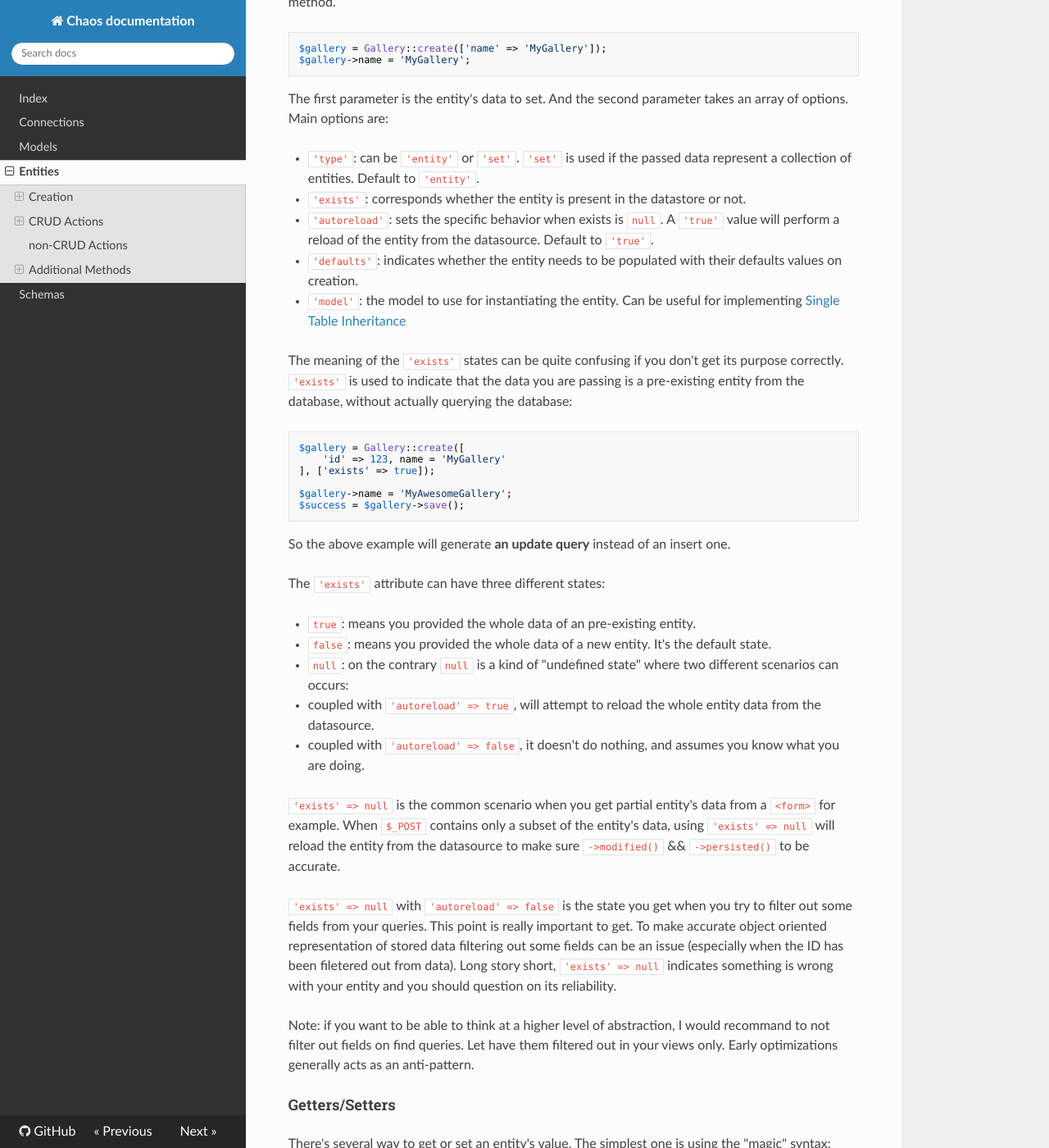
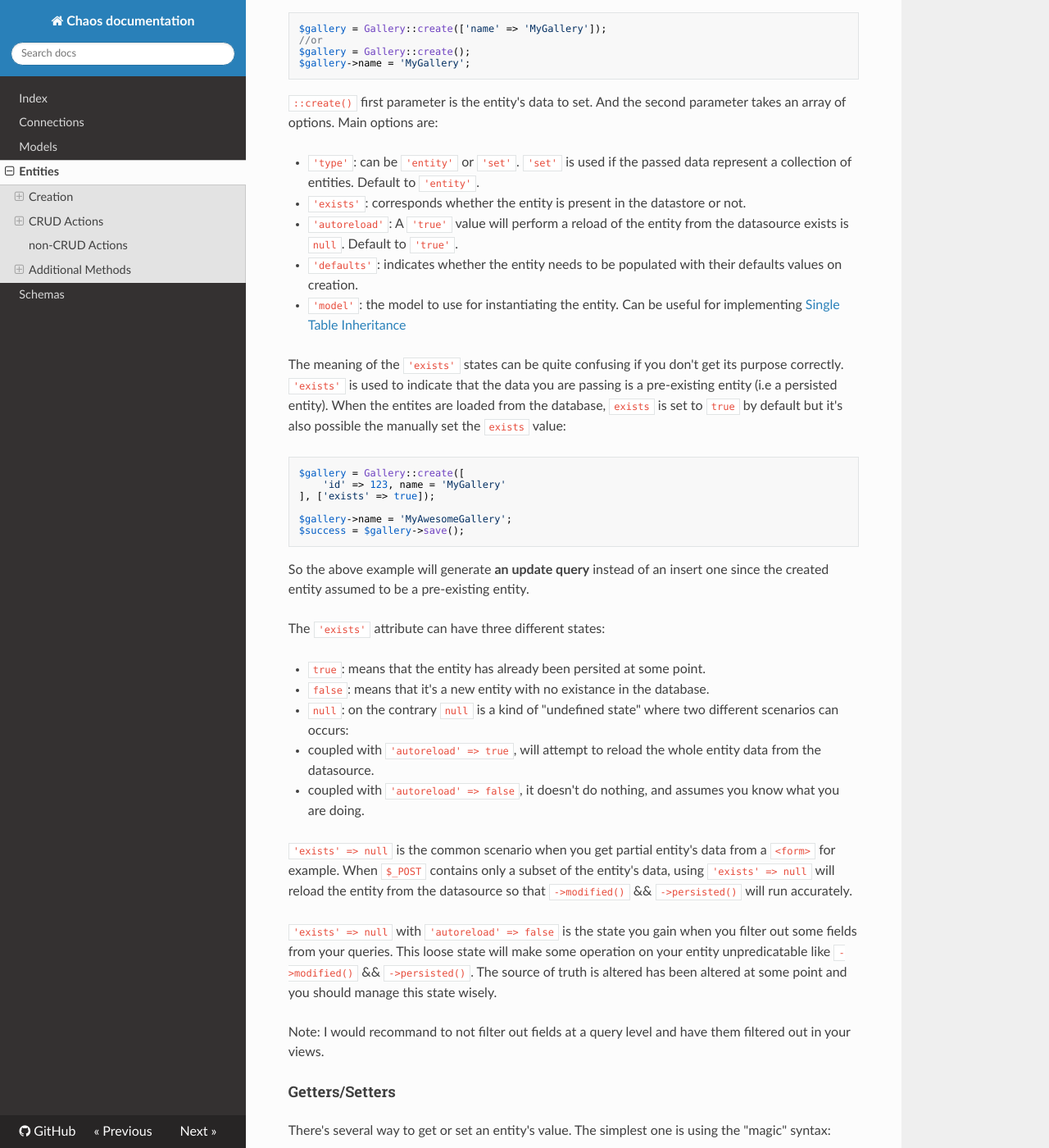
Before and after one commit to crysalead/chaos-orm, an MkDocs documentation site: the page built from docs/entities.md, in a window 1280 px wide and 1400 px high, scrolled down 359 px. Shown: the whole window at 82% size. Built offline with MkDocs 1.6.1, drawn with Linux system fonts in a browser that asks for light colours; nearby versions of some CDN libraries; old or Windows-style settings are respelled for this version of MkDocs; some of the changed text lies outside the part shown.

````diff
--- a/docs/entities.md
+++ b/docs/entities.md
@@ -7,22 +7,24 @@
 
 ### <a name="creation"></a>Creation
 
-Once a model has been defined it's possible to create entity instances using its `::create()` method.
+Once a model has been defined it's possible to create an entity instance using `::create()`:
 
 ```php
 $gallery = Gallery::create(['name' => 'MyGallery']);
+//or
+$gallery = Gallery::create();
 $gallery->name = 'MyGallery';
 ```
 
-The first parameter is the entity's data to set. And the second parameter takes an array of options. Main options are:
+`::create()` first parameter is the entity's data to set. And the second parameter takes an array of options. Main options are:
 
 * `'type'`: can be `'entity'` or `'set'`. `'set'` is used if the passed data represent a collection of entities. Default to `'entity'`.
 * `'exists'`: corresponds whether the entity is present in the datastore or not.
-* `'autoreload'`: sets the specific behavior when exists is `null`. A `'true'` value will perform a reload of the entity from the datasource. Default to `'true'`.
+* `'autoreload'`: A `'true'` value will perform a reload of the entity from the datasource exists is `null`. Default to `'true'`.
 * `'defaults'`: indicates whether the entity needs to be populated with their defaults values on creation.
 * `'model'`: the model to use for instantiating the entity. Can be useful for implementing [Single Table Inheritance](http://martinfowler.com/eaaCatalog/singleTableInheritance.html)
 
-The meaning of the `'exists'` states can be quite confusing if you don't get its purpose correctly. `'exists'` is used to indicate that the data you are passing is a pre-existing entity from the database, without actually querying the database:
+The meaning of the `'exists'` states can be quite confusing if you don't get its purpose correctly. `'exists'` is used to indicate that the data you are passing is a pre-existing entity (i.e a persisted entity). When the entites are loaded from the database, `exists` is set to `true` by default but it's also possible the manually set the `exists` value:
 
 ```php
 $gallery = Gallery::create([
@@ -33,21 +35,21 @@ $gallery->name = 'MyAwesomeGallery';
 $success = $gallery->save();
 ```
 
-So the above example will generate **an update query** instead of an insert one.
+So the above example will generate **an update query** instead of an insert one since the created entity assumed to be a pre-existing entity.
 
 The `'exists'` attribute can have three different states:
 
-* `true`: means you provided the whole data of an pre-existing entity.
-* `false`: means you provided the whole data of a new entity. It's the default state.
+* `true`: means that the entity has already been persited at some point.
+* `false`: means that it's a new entity with no existance in the database.
 * `null`: on the contrary `null` is a kind of "undefined state" where two different scenarios can occurs:
   * coupled with `'autoreload' => true`, will attempt to reload the whole entity data from the datasource.
   * coupled with `'autoreload' => false`, it doesn't do nothing, and assumes you know what you are doing.
 
-`'exists' => null` is the common scenario when you get partial entity's data from a `<form>` for example. When `$_POST` contains only a subset of the entity's data, using `'exists' => null` will reload the entity from the datasource to make sure `->modified()` && `->persisted()` to be accurate.
+`'exists' => null` is the common scenario when you get partial entity's data from a `<form>` for example. When `$_POST` contains only a subset of the entity's data, using `'exists' => null` will reload the entity from the datasource so that `->modified()` && `->persisted()` will run accurately.
 
-`'exists' => null` with `'autoreload' => false` is the state you get when you try to filter out some fields from your queries. This point is really important to get. To make accurate object oriented representation of stored data filtering out some fields can be an issue (especially when the ID has been filetered out from data). Long story short, `'exists' => null` indicates something is wrong with your entity and you should question on its reliability.
+`'exists' => null` with `'autoreload' => false` is the state you gain when you filter out some fields from your queries. This loose state will make some operation on your entity unpredicatable like `->modified()` && `->persisted()`. The source of truth is altered has been altered at some point and you should manage this state wisely.
 
-Note: if you want to be able to think at a higher level of abstraction, I would recommand to not filter out fields on find queries. Let have them filtered out in your views only. Early optimizations generally acts as an anti-pattern.
+Note: I would recommand to not filter out fields at a query level and have them filtered out in your views.
 
 #### Getters/Setters
 
@@ -65,7 +67,8 @@ Let's take the following example:
 ```php
 class User
 {
-    public funciton getFullname() {
+    public funciton getFullname()
+    {
         return $this->firstname . ' ' . $this->lastname;
     }
 }
@@ -94,7 +97,7 @@ $gallery->set([
 
 In a reciprocal manner using `->get()` will returns the whole entity's data.
 
-Although it have a different purpose `->to()` is also a useful method to get entity's data. The main purpose of `->to()` is to exports entity's data into a different format.
+Although it have a different purpose `->to()` is also a useful method to export entity's data into a different format.
 
 For example `->to('array')` (or the alias `->data()`) exports the entity's data using the schema `'array'` formatters. See the [schema documentation to learn more about formatters & custom types](schemas.md).
 
@@ -121,7 +124,7 @@ if ($gallery->save()) {
 }
 ```
 
-Note: the `->save()` method method also validates entity's data by default if you have any validation rules defined at the model level. More information on [validation & errors here](models.md#validations).
+Note: the `->save()` method also validates entity's data by default. More information on [validation & errors here](models.md#validations).
 
 The `->save()` method takes as first argument an array of options. Possible values are:
 
@@ -129,7 +132,7 @@ The `->save()` method takes as first argument an array of options. Possible valu
 * `'events'`: A string or array defining one or more validation events. Events are different contexts in which data events can occur, and correspond to the optional 'on' key in validation rules. They will be passed to the `->validate()` method if 'validate' is not `false`.
 * `'whitelist'`: An array of fields that are allowed to be saved. Defaults to the schema fields.
 
-Once an entity has been saved its exists value has been set to `true` which will lead to do `UPDATE` queries the next `->save()` calls.
+Once an entity has been saved its exists value is setted to `true`.
 
 Example:
 
@@ -146,8 +149,6 @@ $gallery->save()              // update query
 $gallery->exists()            // true
 ```
 
-Note: when the exists value of an entity is `null` something probably gone wrong somewhere and you should reconsider the way you are creating/loading your entities. The main drawback will be that `->modified()` && `->persisted()` won't be accurate.
-
 #### Modified and persisted data
 
 When the exists value is not `null` you can reliably use `modified()` to check whether a field has been updated or not.
@@ -156,14 +157,14 @@ When the exists value is not `null` you can reliably use `modified()` to check w
 
 ```php
 $entity = Gallery::create(['name' => 'old name'], ['exists' => true]);
-$entity->modified('title'); // false
+$entity->modified('name'); // false
 
 $entity->name = 'new name';
-$entity->modified('title'); // true
+$entity->modified('name'); // true
 $entity->modified();        // true
 ```
 
-Also it's also possible to retrieve the persisted data are using `->persisted()` (i.e. the previous state of values):
+It's also possible to retrieve the persisted data with `->persisted()` (i.e. the persisted state of values):
 
 ```php
 $entity = Gallery::create(['name' => 'old name'], ['exists' => true]);
@@ -175,7 +176,7 @@ $entity->persisted('name')); // old name
 
 #### Deleting an entity
 
-Deleting entities from a datasource is pretty straightforward and can be accomplished by simply calling the `->delete()` method on entities to delete:
+Deleting entities from a datasource is pretty straightforward and can be accomplished by simply calling the `->delete()` method:
 
 ```php
 $gallery = Gallery::create([name = 'MyGallery']);
@@ -199,7 +200,7 @@ The `->primaryKey()` method allows to return the ID value of an entity. It's for
 
 #### parent()
 
-Most of the time, entites will be connected together through relations and the `->parent()` method allows to return the parent instance of an entity which can be either an entity or a collection instance.
+Most of the time, entites will be connected together through relations. In this context `->parent()` allows to return the parent instance of an entity which can be either an entity or a collection instance.
 
 #### rootPath()
 
````
Also changed, not shown: other parts of docs/entities.md (+1 -1 lines), docs/README.md (+5 -9 lines), docs/connections.md (+10 -10 lines), docs/models.md (+63 -70 lines), docs/schemas.md (+19 -16 lines).
